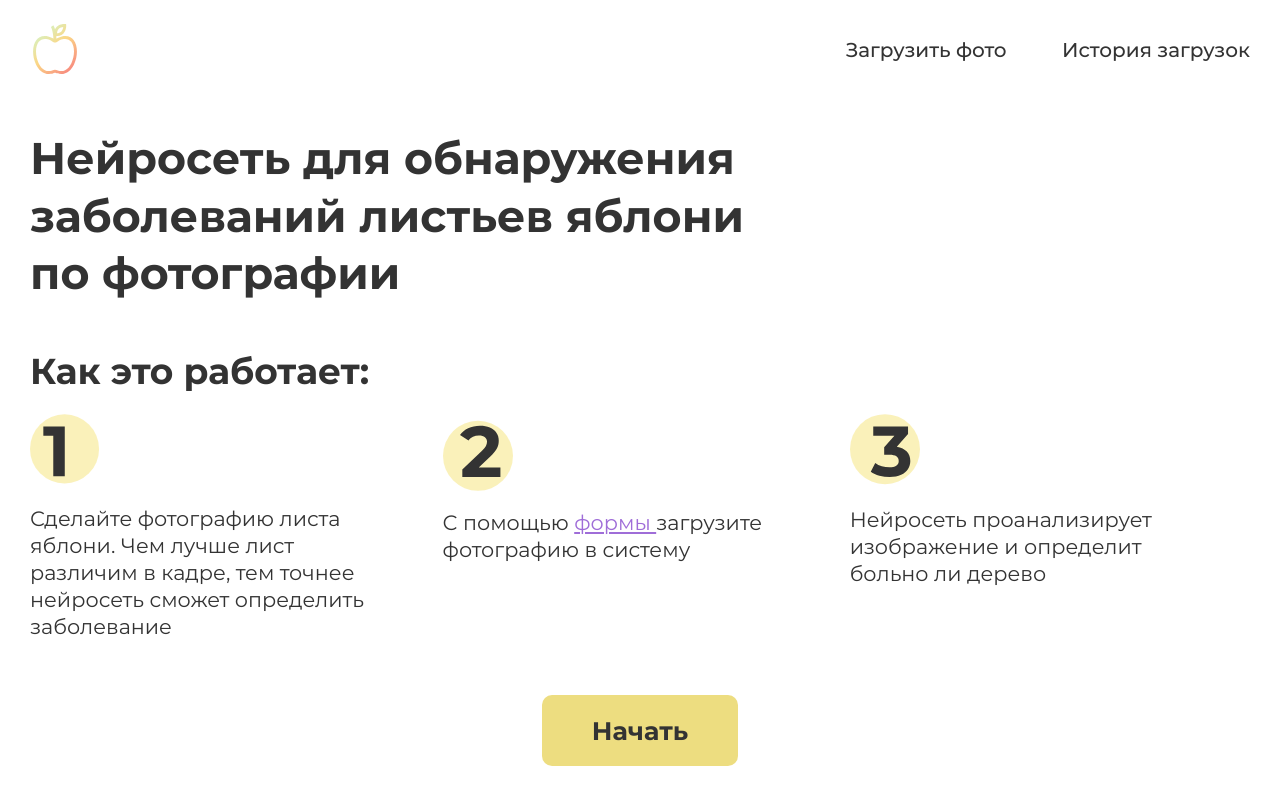
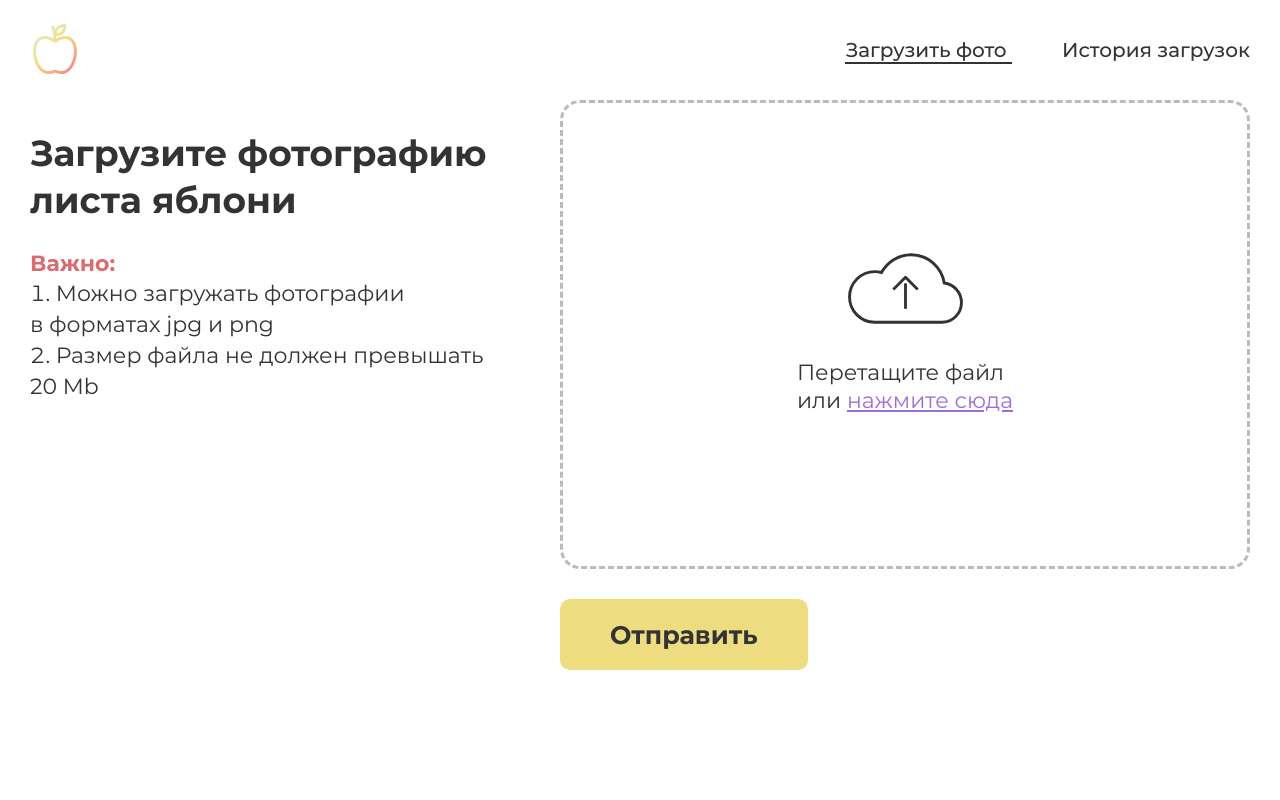
Before and after one commit to MuratovKl/agro-code_frontend, a Vue app: page /upload-image in a window 1280 px wide. Before the commit this address led to /. Built offline with nearby package versions, Linux system fonts and the light colour scheme.

Commit message:
add proxy config and fix upload button

```diff
--- a/src/components/BaseButton.vue
+++ b/src/components/BaseButton.vue
@@ -2,6 +2,7 @@
   <button
     @click="$emit('click')"
     class="base-button"
+    :class="{ 'base-button_error': status === 'error', 'base-button_success': status === 'success',}"
     :type="type"
   >
     <slot></slot>
@@ -13,9 +14,14 @@ export default {
   name: 'BaseButton',
   props: {
     type: {
-      requred: false,
+      required: false,
       type: String,
       default: 'button'
+    },
+    status: {
+      required: false,
+      type: String,
+      default: ''
     }
   }
 }
@@ -31,9 +37,16 @@ export default {
   font-size: fonts.calcFluidFontSize(22px, 26px, 375px, 1440px);
   color: colors.$text;
   border: none;
-  cursor: pointer;
   border-radius: 10px;
   background-color: colors.$illum;
   outline: none;
+  transition: all 200ms ease;
+  cursor: pointer;
+  &_error {
+    background-color: colors.$lightRed;
+  }
+  &_success {
+    background-color: colors.$green;
+  }
 }
 </style>
--- a/src/router/index.js
+++ b/src/router/index.js
@@ -13,7 +13,7 @@ const routes = [
     component: Home
   },
   {
-    path: '/upload',
+    path: '/upload-image',
     name: 'Upload',
     component: Upload
   },
--- a/src/views/Home.vue
+++ b/src/views/Home.vue
@@ -25,8 +25,7 @@
               class="how-to__link"
               :to="{ name: 'Upload' }"
             >
-              формы
-            </router-link>
+              формы</router-link>
             загрузите фотографию в&nbsp;систему
           </p>
         </div>
--- a/src/views/Upload.vue
+++ b/src/views/Upload.vue
@@ -29,6 +29,7 @@
           <base-button
             class="upload__btn"
             type="submit"
+            :status="uploadStatus"
           >
             {{ buttonText }}
           </base-button>
@@ -86,26 +87,31 @@ export default {
       let success = await this.$refs.form.validate()
       if (!success) {
         this.uploadStatus = 'error'
-        setTimeout(() =>  this.uploadStatus = '', 2000)
+        setTimeout(() => this.uploadStatus = '', 2000)
         return
       }
       const formData = new FormData()
-      formData.append('image', this.image)
+      formData.append('file', this.image)
 
       try {
         const response = await fetch('/upload', {
           method: 'POST',
+          mode: 'no-cors',
           body: formData
         })
         const data = await response.json()
+        this.uploadStatus = 'success'
+        setTimeout(() => {
+          this.uploadStatus = ''
+          this.$router.push({ name: 'History'})
+        }, 2000)
         if (data.error == 'err') {
           throw new Error('error when uploading image')
         }
-        console.log(data.image_name)
       } catch (e) {
         console.error(e.message)
         this.uploadStatus = 'error'
-        setTimeout(() =>  this.uploadStatus = '', 2000)
+        setTimeout(() => this.uploadStatus = '', 2000)
         return
       }
       this.uploadStatus = ''
--- /dev/null
+++ b/vue.config.js
@@ -0,0 +1,13 @@
+module.exports = {
+  devServer: {
+    proxy: {
+      "^/upload$": {
+        target: "http://localhost:8000",
+        changeOrigin: true,
+        secure:false,
+        pathRewrite: { "^/upload/": "/upload/" },
+        logLevel: "debug",
+      }
+    }
+  }
+}
```
